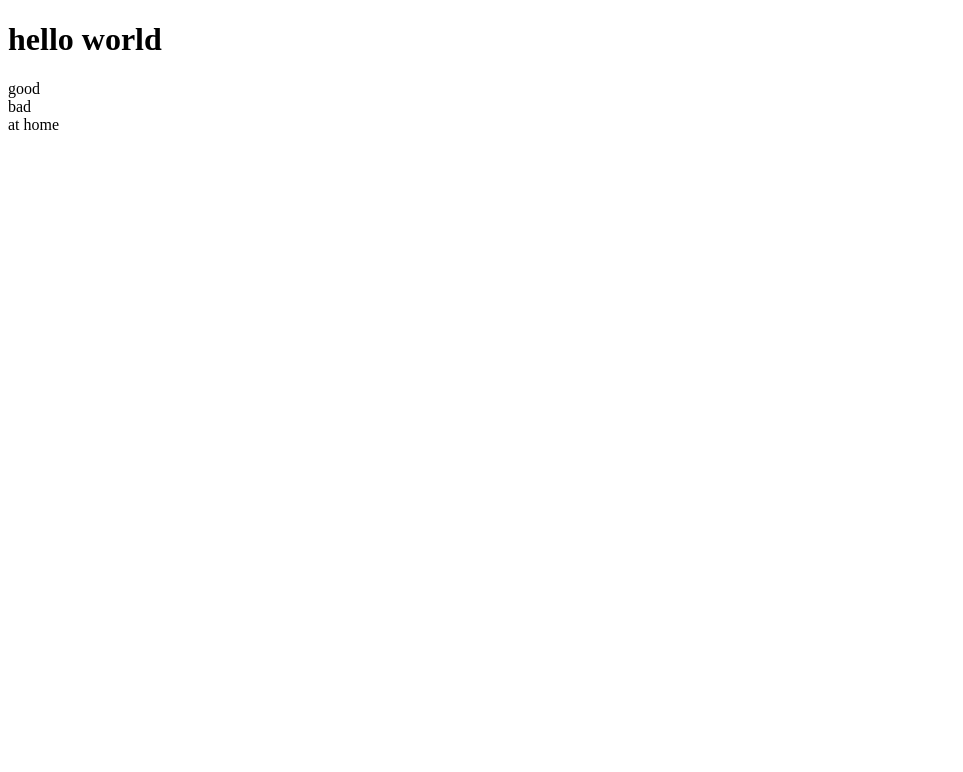
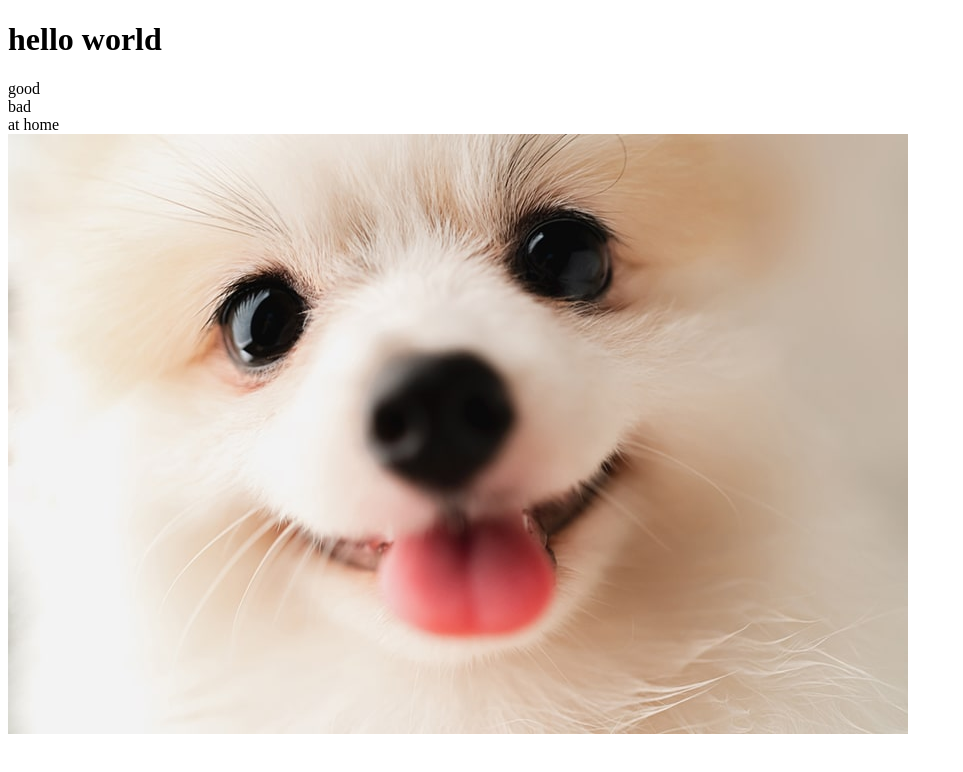
Before and after one commit to peisyuanisme/20231217nina, a plain HTML site: page index.html in a window 1280 px wide. Shown: the whole page, without its empty margins (0-963 px from the left). Drawn offline with Linux system fonts and the light colour scheme.

Commit message:
html新增照片

```diff
--- a/index.html
+++ b/index.html
@@ -27,5 +27,6 @@
     <div>good</div>
     <div>bad</div>
     <div> at home</div>
+    <img src="assert/imges/favicon/img dog01.jpg" alt="">
 </body>
 </html>
```
Also changed, not shown: assert/imges/favicon/img dog01.jpg (added).
